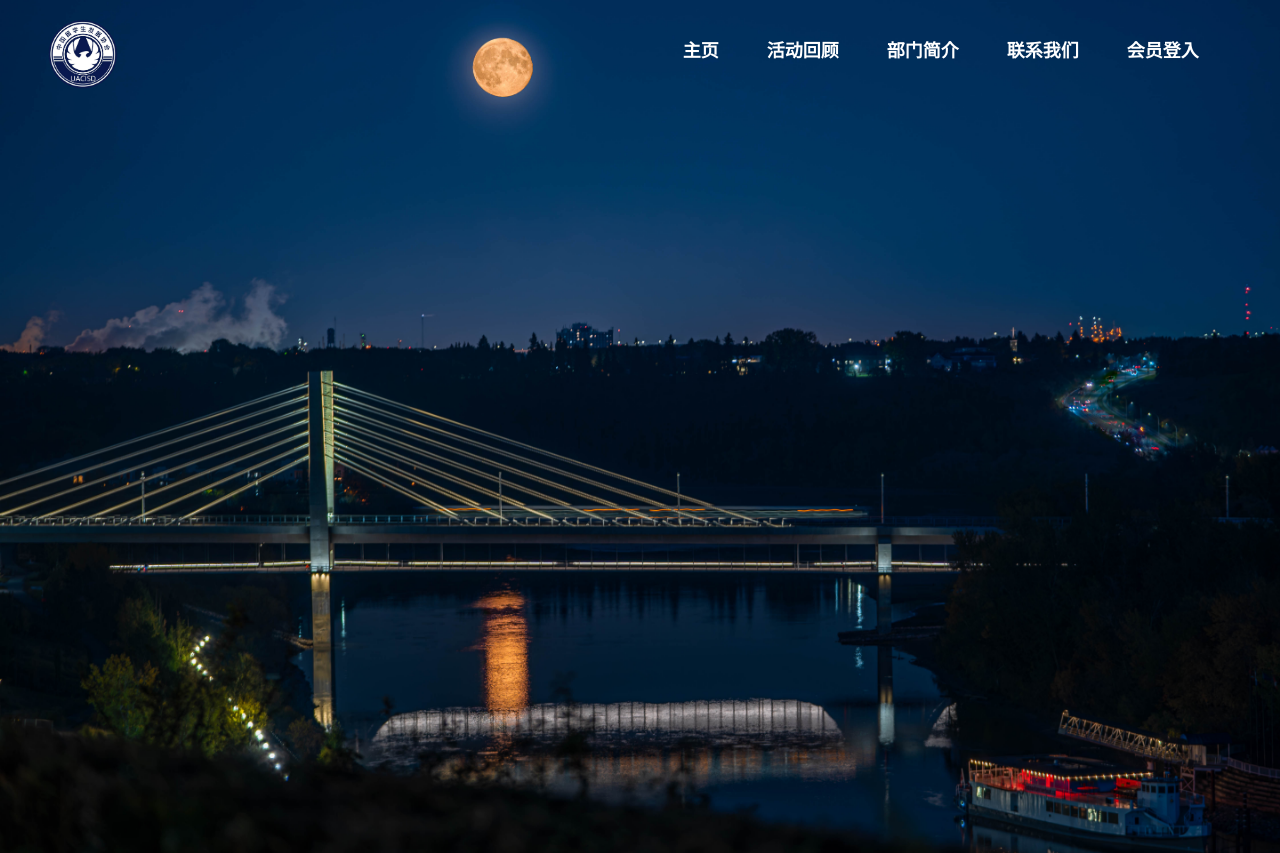
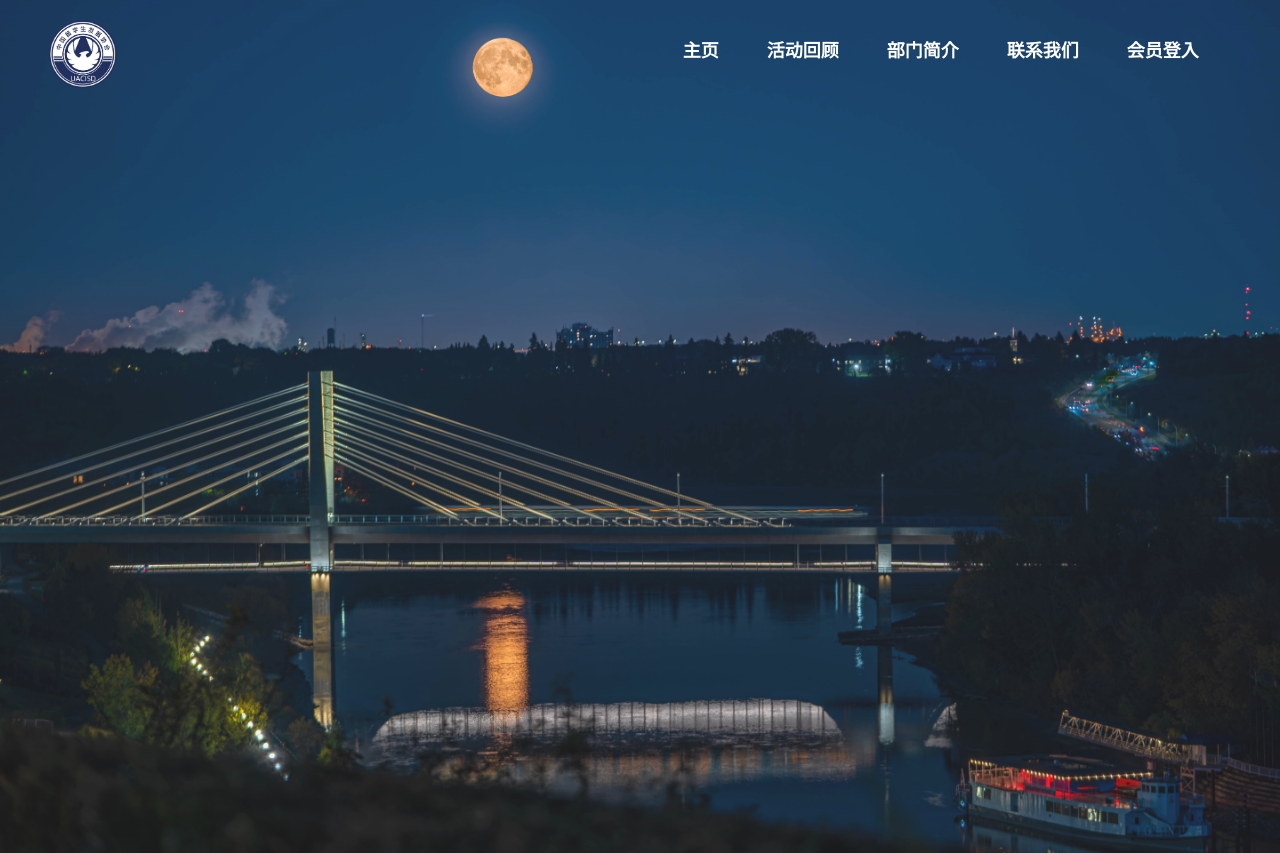
Before and after one commit to Team45Tech/Website-v2-Frontend, a Next.js app: page /home in a window 1280 px wide. Built offline with nearby package versions, Linux system fonts and the light colour scheme.

Commit message:
Update hero.css

```diff
--- a/app/components/HomePage/hero.css
+++ b/app/components/HomePage/hero.css
@@ -1,13 +1,25 @@
 .Hero {
     display: flex;
     height: auto;
-    width: 100%;
     margin-top: 0px;
     align-items: center;
 }
-    .background {
-        display: flex;
-        flex-direction: row;
-        width: 100%;
-        align-items: center;
-    }
+
+.background {
+    position: relative;
+    display: flex;
+    flex-direction: row;
+    width: 100%;
+    height: auto;
+    align-items: center;}
+
+.background::before {
+    content: "";
+    position: absolute;
+    top: 0;
+    left: 0;
+    right: 0;
+    bottom: 0;
+    background: rgba(255, 255, 255, 0.1); /* 白色背景，50% 透明度 */
+    z-index: 1;
+}
```
